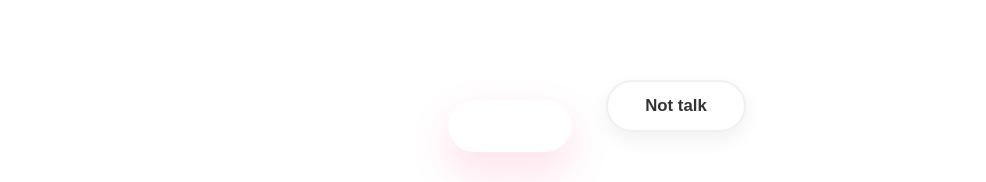
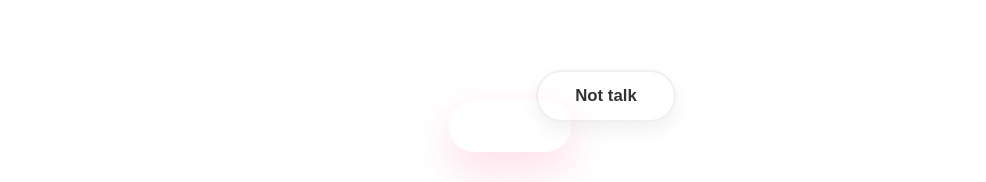
Before and after one commit to harrysonsayiru-lgtm/girlfriend-ui-project, a React (Create React App) app: page / in a window 1280 px wide. Shown: the part 407-589 px from the top of the page, without its empty margins (130-1116 px from the left). Built offline with nearby package versions, Linux system fonts and the light colour scheme.

Commit message:
Ensure heart GIFs are imported and used via JS; make Will-talk render at Not-talk previous position and ensure both buttons are centered at their coords

```diff
--- a/src/App.jsx
+++ b/src/App.jsx
@@ -1,5 +1,7 @@
 import React, { useState, useEffect, useRef } from 'react';
 import './App.css';
+import brokenHeart from './assets/heart-broken.gif';
+import patchedHeart from './assets/heart-patched.gif';
 
 // Lightweight loader that injects canvas-confetti from CDN and triggers bursts
 function loadAndRunConfetti() {
@@ -28,7 +30,7 @@ function loadAndRunConfetti() {
 export default function App() {
   const [heartPatched, setHeartPatched] = useState(false);
   const [message, setMessage] = useState('');
-  const [notTalkPos, setNotTalkPos] = useState({ top: '50%', left: '60%' });
+  const [notTalkPos, setNotTalkPos] = useState({ top: '55%', left: '60%' });
   const [willTalkPos, setWillTalkPos] = useState(null);
   const [notTalkMoving, setNotTalkMoving] = useState(false);
   const [fireworks, setFireworks] = useState(false);
@@ -36,6 +38,7 @@ export default function App() {
   const intervalRef = useRef(null);
   const notTalkPosRef = useRef(notTalkPos);
 
+  // keep a mutable ref to the latest notTalkPos so interval callbacks can read it
   useEffect(() => {
     notTalkPosRef.current = notTalkPos;
   }, [notTalkPos]);
@@ -65,9 +68,9 @@ export default function App() {
 
   const randomPos = () => {
     const container = containerRef.current;
-    if (!container) return { top: '50%', left: '60%' };
+    if (!container) return { top: '55%', left: '60%' };
     const rect = container.getBoundingClientRect();
-    const padding = 40; // keep buttons inside
+    const padding = 36; // keep buttons inside
     const top = Math.random() * (rect.height - padding * 2) + padding;
     const left = Math.random() * (rect.width - padding * 2) + padding;
     return { top: `${top}px`, left: `${left}px` };
@@ -83,15 +86,19 @@ export default function App() {
   };
 
   const handleNotTalkClick = () => {
+    if (notTalkMoving) return;
+
     setNotTalkMoving(true);
     if (intervalRef.current) clearInterval(intervalRef.current);
-    // faster jumps: when moving, Will-talk follows the previous position
+
+    // start fast hide-and-move cycles; each cycle sets Will-talk to previous place
     intervalRef.current = setInterval(() => {
       const prev = notTalkPosRef.current;
       const next = randomPos();
       setWillTalkPos(prev);
       setNotTalkPos(next);
     }, 350);
+
     // stop after a limited number of jumps
     setTimeout(() => {
       if (intervalRef.current) {
@@ -127,13 +134,17 @@ export default function App() {
 
       {/* Background animated big heart (broken / patched) */}
       <div className={`bg-heart ${heartPatched ? 'patched' : 'broken'}`}>
-        <div className="heart-wrap" />
+        <div
+          className="heart-wrap"
+          style={{ backgroundImage: `url(${heartPatched ? patchedHeart : brokenHeart})` }}
+        />
       </div>
 
       <div className="content" ref={containerRef}>
         <h1 className="title">Ammu, will you not talk to me from now?</h1>
 
         <div className="buttons-area">
+          {/* Will-talk: if willTalkPos is set, render at that exact spot; otherwise uses CSS default */}
           <button
             className="btn will-talk"
             onClick={handleWillTalk}
@@ -144,7 +155,7 @@ export default function App() {
 
           <button
             className={`btn not-talk ${notTalkMoving ? 'moving' : ''}`}
-            style={{ position: 'absolute', top: notTalkPos.top, left: notTalkPos.left }}
+            style={{ position: 'absolute', top: notTalkPos.top, left: notTalkPos.left, transform: 'translate(-50%, -50%)' }}
             onMouseEnter={handleNotTalkEnter}
             onPointerEnter={handleNotTalkEnter}
             onTouchStart={handleNotTalkEnter}
```
